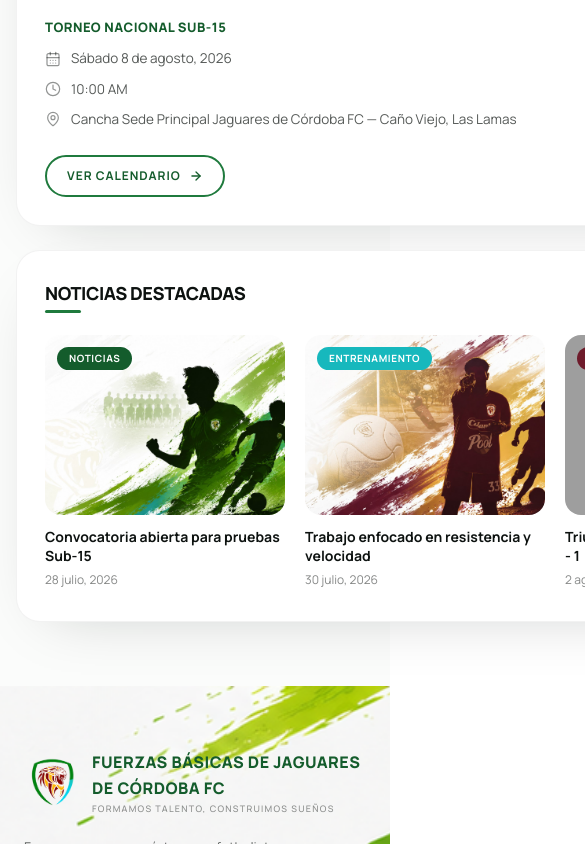
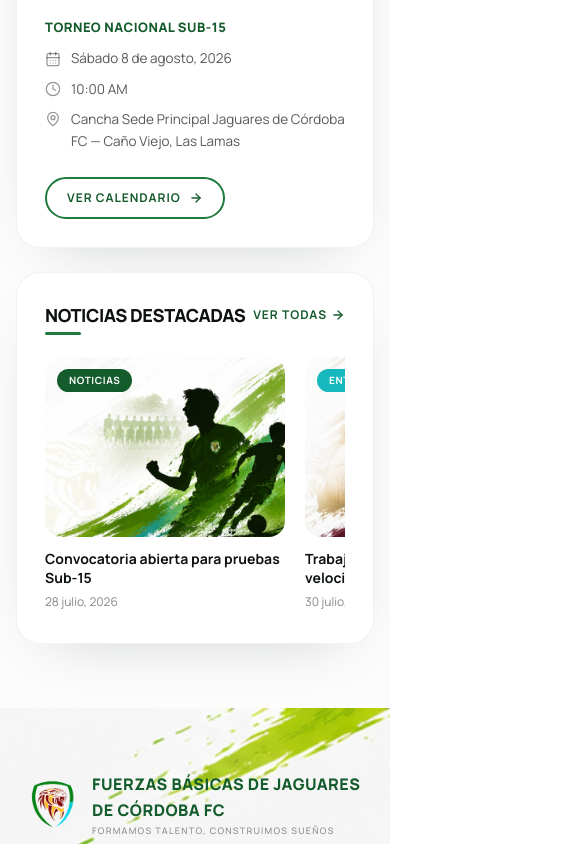
Before and after one commit to redeshakunna/fuerzasbasicasjaguares, a Next.js app: page / in a window 390 px wide. Shown: the part 2691-3535 px from the top of the page, 585 px wide, since content can reach past the window. Built offline with nearby package versions, Linux system fonts and the light colour scheme; no server answers; grey boxes are pictures that could not be loaded.

Commit message:
Corregir overflow horizontal en mobile que ocultaba el menú/botón Plataforma

```diff
--- a/src/components/sections/MatchAndNewsSection.tsx
+++ b/src/components/sections/MatchAndNewsSection.tsx
@@ -27,7 +27,7 @@
       whileInView={{ opacity: 1, y: 0 }}
       viewport={{ once: true, margin: "-80px" }}
       transition={{ duration: 0.6, ease: [0.22, 1, 0.36, 1] }}
-      className="flex h-full flex-col rounded-3xl border border-jaguar-ink/5 bg-jaguar-white p-7 shadow-[0_20px_60px_-35px_rgba(13,18,16,0.25)] md:p-8"
+      className="flex h-full min-w-0 flex-col rounded-3xl border border-jaguar-ink/5 bg-jaguar-white p-7 shadow-[0_20px_60px_-35px_rgba(13,18,16,0.25)] md:p-8"
     >
       <SectionHeading>Próximo partido</SectionHeading>
 
@@ -133,7 +133,7 @@
       whileInView={{ opacity: 1, y: 0 }}
       viewport={{ once: true, margin: "-80px" }}
       transition={{ duration: 0.6, delay: 0.1, ease: [0.22, 1, 0.36, 1] }}
-      className="flex h-full flex-col rounded-3xl border border-jaguar-ink/5 bg-jaguar-white p-7 shadow-[0_20px_60px_-35px_rgba(13,18,16,0.25)] md:p-8"
+      className="flex h-full min-w-0 flex-col rounded-3xl border border-jaguar-ink/5 bg-jaguar-white p-7 shadow-[0_20px_60px_-35px_rgba(13,18,16,0.25)] md:p-8"
     >
       <div className="flex items-center justify-between">
         <SectionHeading>Noticias destacadas</SectionHeading>
@@ -150,7 +150,7 @@
         </Link>
       </div>
 
-      <div className="relative mt-7 flex flex-1 items-center gap-3">
+      <div className="relative mt-7 flex min-w-0 flex-1 items-center gap-3">
         <button
           type="button"
           aria-label="Noticia anterior"
@@ -162,7 +162,7 @@
 
         <div
           ref={trackRef}
-          className="flex flex-1 snap-x snap-mandatory gap-5 overflow-x-auto scroll-smooth pb-1 [scrollbar-width:none] [&::-webkit-scrollbar]:hidden"
+          className="flex min-w-0 flex-1 snap-x snap-mandatory gap-5 overflow-x-auto scroll-smooth pb-1 [scrollbar-width:none] [&::-webkit-scrollbar]:hidden"
         >
           {newsItems.map((item) => (
             <NewsCard key={item.id} item={item} />
@@ -192,7 +192,7 @@
 export function MatchAndNewsSection() {
   return (
     <section id="proximo-partido" className="bg-jaguar-mist/40 px-4 py-16 md:px-8 md:py-20 lg:px-12">
-      <div id="noticias" className="mx-auto grid max-w-[1600px] gap-6 lg:grid-cols-[minmax(0,420px)_1fr]">
+      <div id="noticias" className="mx-auto grid max-w-[1600px] grid-cols-1 gap-6 lg:grid-cols-[minmax(0,420px)_1fr]">
         <NextMatchCard />
         <NewsCarousel />
       </div>
```
